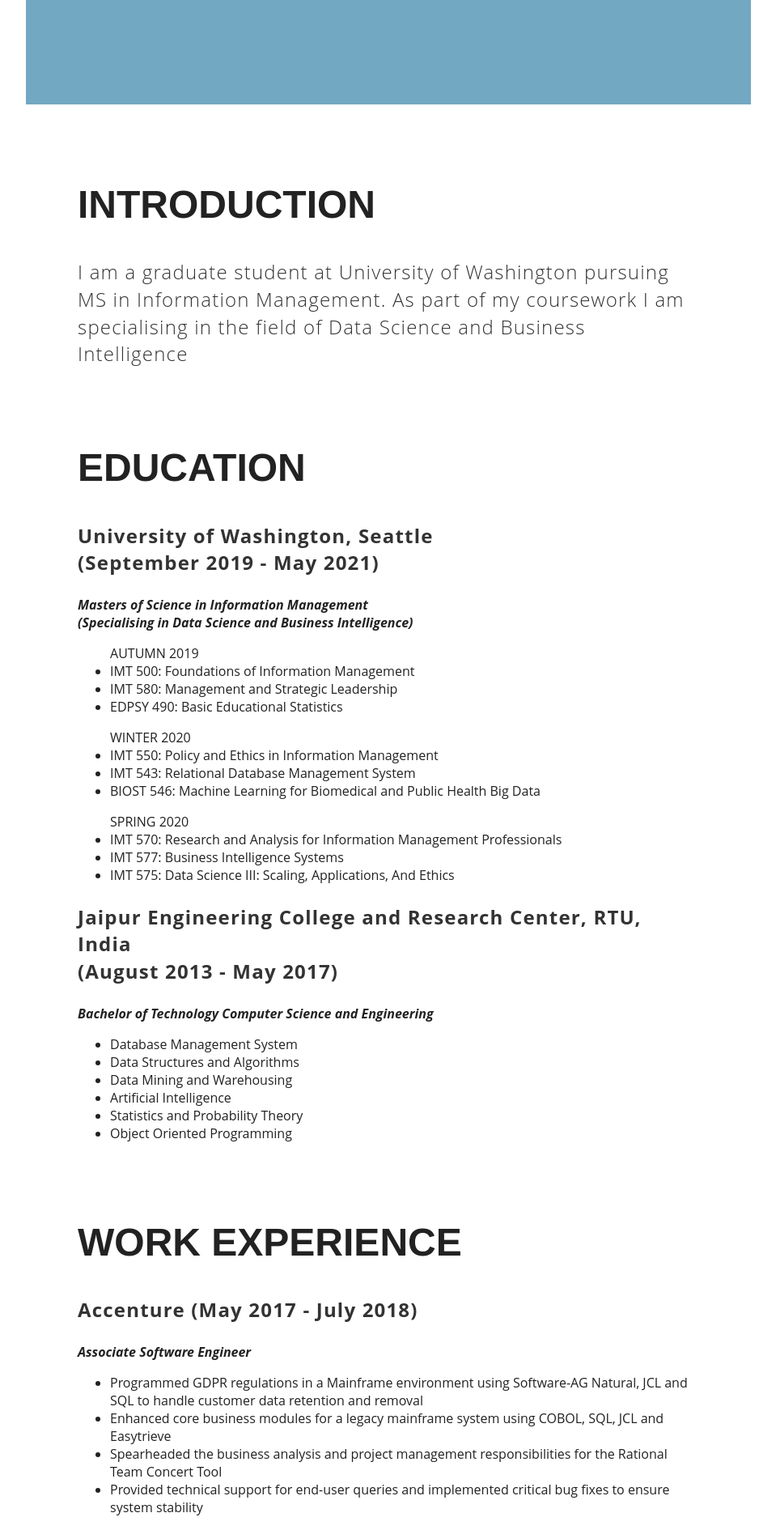
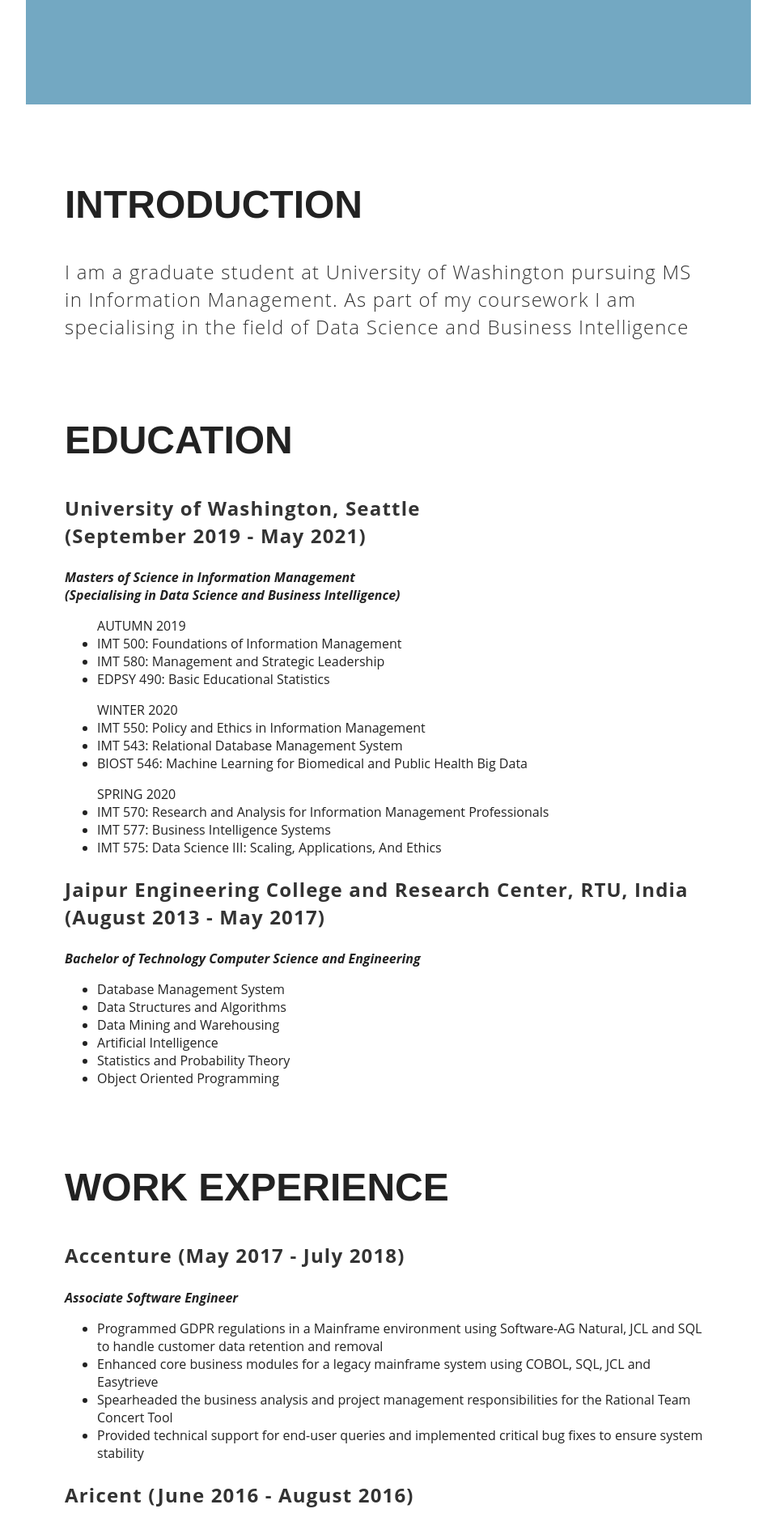
Before and after one commit to shreyakaul/shreyakaul.github.io, a Jekyll site: the page built from index.html, in a window 1280 px wide. Shown: the part 543-2433 px from the top of the page at 81% size, without its empty margins (160-1119 px from the left). Built offline with Jekyll 4.4.1, drawn with Linux system fonts in a browser that asks for light colours.

Commit message:
Update main.css

```diff
--- a/css/main.css
+++ b/css/main.css
@@ -116,7 +116,7 @@
 .introduction-section,
 .location-section,
 .questions-section {
-    max-width: 48em;
+    max-width: 50em;
     margin-left: auto;
     margin-right: auto;
     margin-top: 2em;
@@ -188,7 +188,7 @@
 .introduction-section,
 .location-section,
 .questions-section {
-    max-width: 48em;
+    max-width: 50em;
     margin-left: auto;
     margin-right: auto;
     margin-top: 2em;
```
